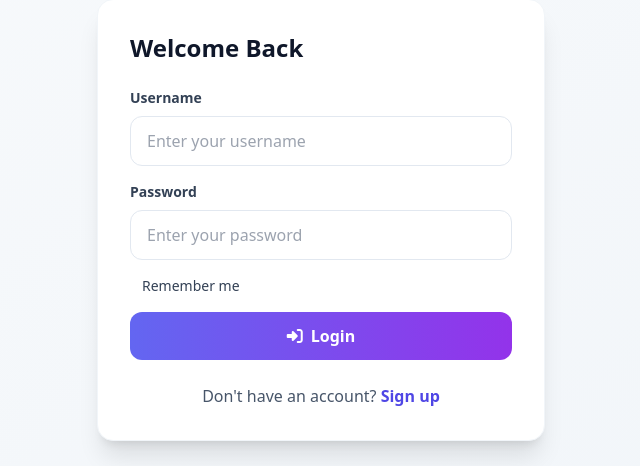
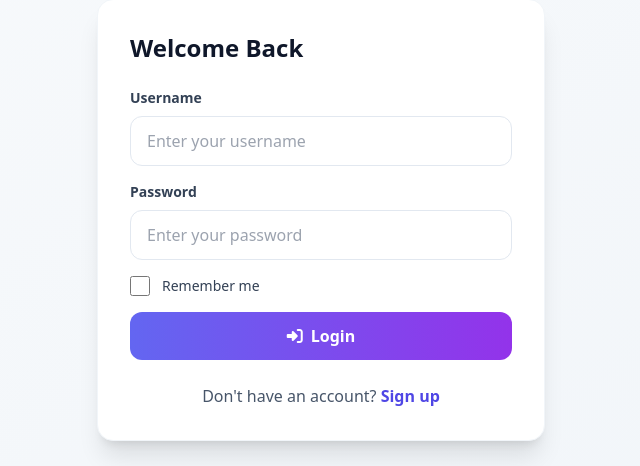
Before and after one commit to umangthapa1/gym-streak-tracker, a Flask app: page /login in a window 1280 px wide. Shown: the part 230-696 px from the top of the page, without its empty margins (319-959 px from the left). Run offline with Flask 3, Linux system fonts and the light colour scheme; parts of the project's set-up code (start-up, migrations or seed data) failed here and were passed over; some libraries are stand-ins or nearby versions.

Commit message:
Fix checkbox styling: use native appearance and clearer borders so 'Remember me' is visible

```diff
--- a/app/static/css/style.css
+++ b/app/static/css/style.css
@@ -262,14 +262,22 @@
 
 /* Checkbox styling */
 input[type="checkbox"] {
-    appearance: none;
-    @apply w-5 h-5 rounded-lg cursor-pointer border-2 border-indigo-400/50 transition-all;
-    background: rgba(15, 23, 42, 0.5);
+    /* Use native checkbox appearance for cross-browser consistency */
+    -webkit-appearance: checkbox;
+    appearance: checkbox;
+    width: 1.25rem; /* 20px */
+    height: 1.25rem;
+    border-radius: 0.375rem;
+    cursor: pointer;
+    border: 2px solid rgba(99, 102, 241, 0.5);
+    background: white;
+    transition: box-shadow 0.15s ease, border-color 0.15s ease;
 }
 
 input[type="checkbox"]:checked {
-    @apply bg-gradient-to-r from-indigo-500 to-purple-500 border-indigo-400;
-    box-shadow: 0 0 10px rgba(99, 102, 241, 0.5);
+    background: linear-gradient(to right, #6366f1, #a855f7);
+    border-color: rgba(99, 102, 241, 1);
+    box-shadow: 0 0 8px rgba(99, 102, 241, 0.35);
 }
 
 /* Text input styling */
```
